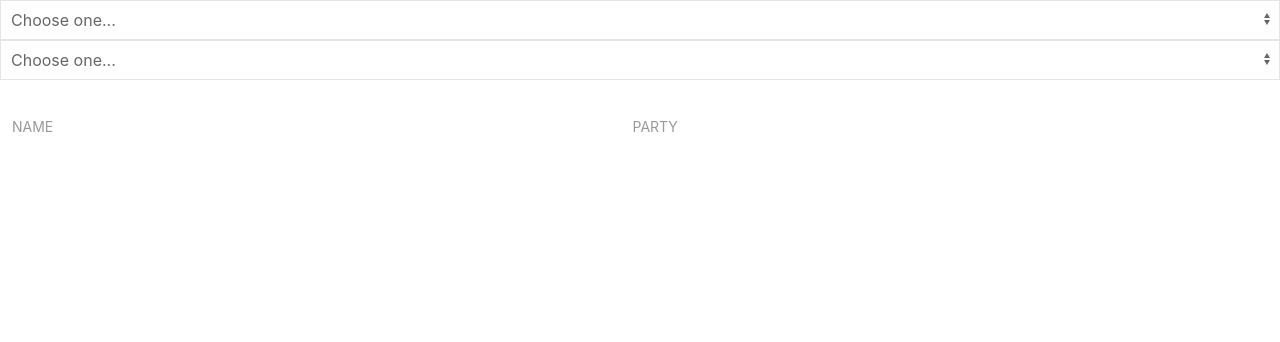
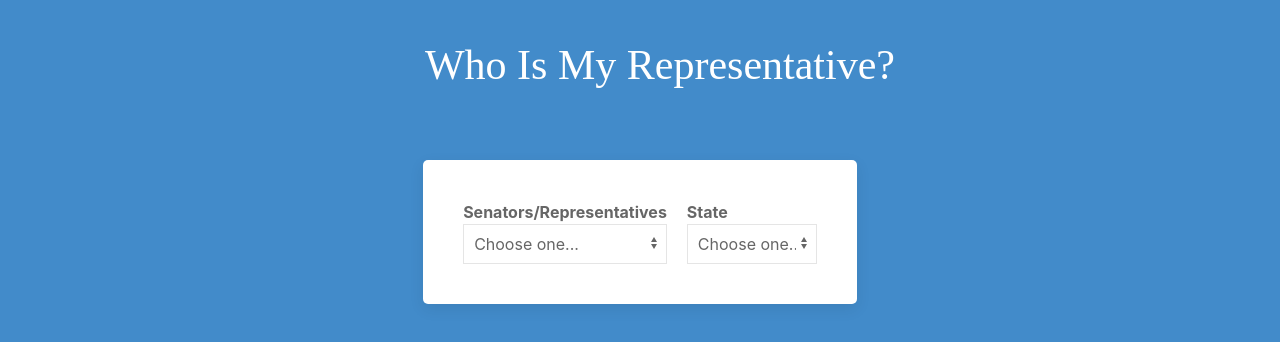
Before and after one commit to jeremyrader/myrep-app, a React (Create React App) app: page / in a window 1280 px wide. Shown: the top 342 px of the page. Built offline with nearby package versions, Linux system fonts and the light colour scheme.

Commit message:
work on styling

```diff
--- a/package.json
+++ b/package.json
@@ -4,6 +4,7 @@
   "private": true,
   "dependencies": {
     "axios": "^0.18.0",
+    "mobx": "^5.9.0",
     "node-sass": "^4.11.0",
     "react": "^16.8.1",
     "react-dom": "^16.8.1",
--- a/public/index.html
+++ b/public/index.html
@@ -23,6 +23,7 @@
       Learn how to configure a non-root public URL by running `npm run build`.
     -->
     <script src="https://cdnjs.cloudflare.com/ajax/libs/uikit/3.0.3/js/uikit.min.js"></script>
+    <script src="https://cdnjs.cloudflare.com/ajax/libs/uikit/3.0.3/js/uikit-icons.min.js"></script>
     <title>React App</title>
   </head>
   <body>
--- a/src/App.js
+++ b/src/App.js
@@ -13,11 +13,20 @@ class App extends Component {
 
 	componentDidUpdate(prevProps, prevState) {
 		if (this.state.type !== prevState.type || this.state.usState !== prevState.usState) {
+
 			this.setState({ selectedRecord: null })
 
 			if (this.state.type && this.state.usState) {
 				axios.get(`http://localhost:3000/${this.state.type}/${this.state.usState}`).then(res => {
 					this.setState({ records: res.data.results })
+				})
+				.catch(err => {
+					if (err) {
+						window.UIkit.notification({
+							message: "Sorry! We weren't able to get the results. Please try again later",
+							status: 'danger'
+						});
+					}
 				})
 			}
 		}
@@ -25,18 +34,28 @@ class App extends Component {
 
 	render() {
         return (
+			<div data-uk-grid className="uk-flex uk-flex-column uk-width-2-3 uk-align-center uk-padding">
+				<h1 className="uk-text-capitalize uk-align-center">Who is my representative?</h1>
+				<div className="uk-card uk-card-default uk-padding uk-align-center">
+					<form className="uk-flex uk-flex-row">
 						<div>
-				<form>
+							<label>Senators/Representatives</label>
+							<div className="uk-form-controls">
 								<select
 									className="uk-select"
 									onChange={ (e) => { this.setState({ type: e.target.value }) } }
 								>
 									<option>Choose one...</option>
-						<option value="senators">Senator</option>
-						<option value="representatives">Representative</option>
+									<option value="senators">Senators</option>
+									<option value="representatives">Representatives</option>
 								</select>
+							</div>
+						</div>
+						<div  className="uk-margin-left">
+							<label>State</label>
+							<div className="uk-form-controls">
 								<select
-						className="uk-select"
+									className="uk-select uk-form-width-small"
 									onChange={ (e) => { this.setState({ usState: e.target.value }) } }
 								>
 									<option>Choose one...</option>
@@ -92,8 +111,15 @@ class App extends Component {
 									<option value="WI">Wisconsin</option>
 									<option value="WY">Wyoming</option>
 								</select>
+							</div>
+						</div>
 					</form>
-				<table className="uk-table">
+				</div>
+				{
+					this.state.records ? (
+						<div className="uk-card uk-card-default uk-padding uk-align-center">
+							<div className="uk-flex uk-flex-row">
+								<table className="uk-table uk-overflow-auto list">
 									<thead>
 										<tr>
 											<th>Name</th>
@@ -104,11 +130,16 @@ class App extends Component {
 										{
 											this.state.records ? this.state.records.map((record, idx) => {
 												return (
-									<tr key={idx}>
+													<tr
+														key={idx}
+														className={this.state.selectedRecord && record.name === this.state.selectedRecord.name ? 'gray' : ''}
+														onClick={ (e) => { this.setState({ selectedRecord: record }) } } >
 														<td>
-											<a onClick={ (e) => { this.setState({ selectedRecord: record }) } }>{record.name}</a>
+															{record.name}
 														</td>
-										<td>{record.party}</td>
+														<td>
+															<span className={`uk-label ${record.party === 'Democrat' ? 'democrat' : 'republican'}`}>{record.party}</span>
+														</td>
 													</tr>
 												)
 											}) : null
@@ -117,20 +148,28 @@ class App extends Component {
 								</table>
 								{
 									this.state.selectedRecord ? (
-						<div>
-							<b>District</b>
-							<span>
-								{this.state.selectedRecord.district}
-							</span>
-							<b>Phone</b>
-							<span>
-								{this.state.selectedRecord.phone}
-							</span>
-							<b>Office</b>
-							<span>
-								{this.state.selectedRecord.office}
-							</span>
-							<a href={this.state.selectedRecord.link}>Website</a>
+										<table className="uk-margin-left uk-margin-top">
+											<tbody>
+												<tr>
+													<td><b>District</b></td>
+													<td>{this.state.selectedRecord.district}</td>
+												</tr>
+												<tr>
+													<td><b>Phone</b></td>
+													<td>{this.state.selectedRecord.phone}</td>
+												</tr>
+												<tr>
+													<td><b>Office</b></td>
+													<td>{this.state.selectedRecord.office}</td>
+												</tr>
+												<tr>
+													<td><a href={this.state.selectedRecord.link}>Website</a></td>
+												</tr>
+											</tbody>
+										</table>
+									) : null
+								}
+							</div>
 						</div>
 					) : null
 				}
--- a/src/App.scss
+++ b/src/App.scss
@@ -1,29 +1,44 @@
 @import "./shared.scss";
 
-.App {
-  text-align: center;
+$blue: #013364;
+$red: #d30b0d;
+$gray: #cbcaca;
+$white: #ffffff;
+
+h1 {
+  color: $white;
+  font-family: 'Rockwell';
 }
 
-.App-header {
-  background-color: white;
-  min-height: 100vh;
-  display: flex;
-  flex-direction: column;
-  align-items: center;
-  justify-content: center;
-  font-size: calc(10px + 2vmin);
-  color: white;
+label {
+  font-weight: bold;
 }
 
-.App-link {
-  color: #61dafb;
+.republican {
+  background-color: $red;
 }
 
-@keyframes App-logo-spin {
-  from {
-    transform: rotate(0deg);
-  }
-  to {
-    transform: rotate(360deg);
-  }
+.democrat {
+  background-color: $blue;
 }
+
+table {
+  height:200px;
+  display:block;
+}
+
+.list > tbody > tr > td {
+  cursor: pointer;
+}
+
+.list > tbody > tr:hover {
+  background-color: $gray;
+}
+
+.gray {
+  background-color: $gray;
+}
+
+.uk-card {
+  border-radius: 5px;
+}
--- a/src/index.scss
+++ b/src/index.scss
@@ -1,14 +1,10 @@
+$blue: #428bca;
+
+html,
 body {
-  margin: 0;
-  padding: 0;
-  font-family: -apple-system, BlinkMacSystemFont, "Segoe UI", "Roboto", "Oxygen",
-    "Ubuntu", "Cantarell", "Fira Sans", "Droid Sans", "Helvetica Neue",
-    sans-serif;
-  -webkit-font-smoothing: antialiased;
-  -moz-osx-font-smoothing: grayscale;
+    height: 100%;
 }
 
-code {
-  font-family: source-code-pro, Menlo, Monaco, Consolas, "Courier New",
-    monospace;
+body {
+  background: $blue;
 }
--- a/src/shared.scss
+++ b/src/shared.scss
@@ -1,5 +1,5 @@
 // 1. Your custom variables and variable overwrites.
-$global-link-color: #DA7D02;
+$global-link-color: rgb(6, 2, 218);
 
 // 2. Import default variables and available mixins.
 @import "uikit/src/scss/variables-theme.scss";
```
Also changed, not shown: 1 other file (tests, documents, lock files or other folders). Lines whose indentation alone changed are shown as unchanged.
